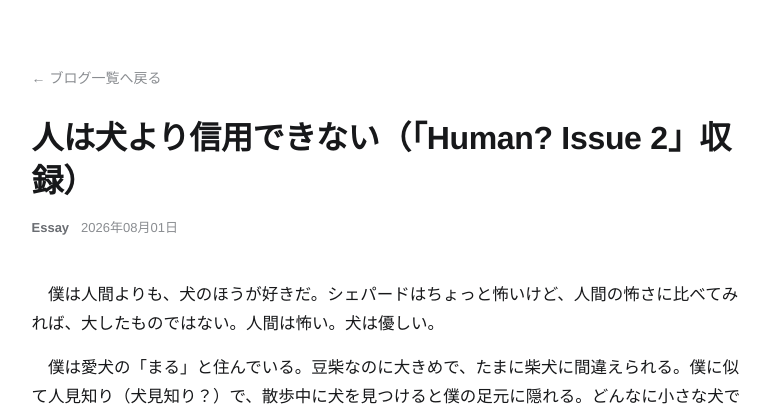
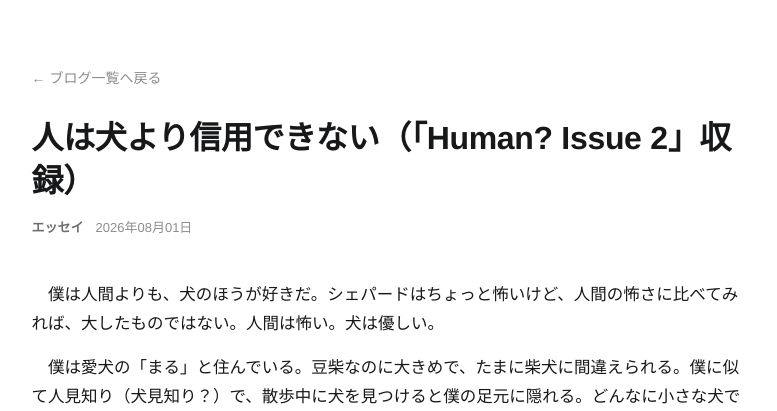
Before and after one commit to Human-Research-Collective/Human-, a Jekyll site: the page built from cannnottrusthuman.md, in a window 1280 px wide and 900 px high. Shown: the top 411 px of the window, without its empty margins (241-1018 px from the left). Built offline with Jekyll 4.4.1, drawn with Linux system fonts in a browser that asks for light colours.

Commit message:
Change category to Japanese 'エッセイ'
Updated category from 'Essay' to 'エッセイ' in metadata.

```diff
--- a/cannnottrusthuman.md
+++ b/cannnottrusthuman.md
@@ -1,7 +1,7 @@
 ---
 title: "人は犬より信用できない（「Human? Issue 2」収録）"
 date: 2026-08-01
-category: "Essay"
+category: "エッセイ"
 ---
 　僕は人間よりも、犬のほうが好きだ。シェパードはちょっと怖いけど、人間の怖さに比べてみれば、大したものではない。人間は怖い。犬は優しい。
 
```
